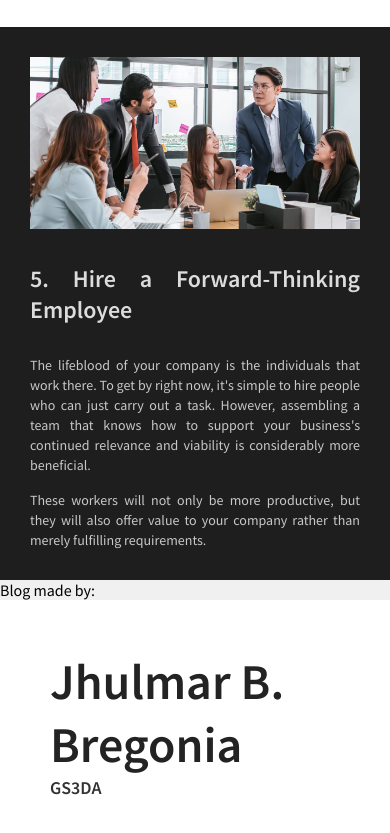
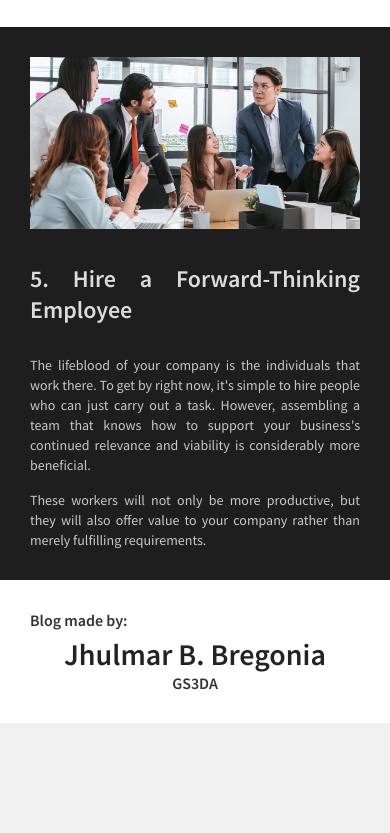
Before and after one commit to JhulmarBregonia-Storages/My-First-Blog, a plain HTML site: page index.html in a window 390 px wide. Shown: the part 2759-3592 px from the top of the page. After the commit the page ends 3482 px from the top, so only its background shows below. Drawn offline with Linux system fonts and the light colour scheme.

Commit message:
Update index.css

```diff
--- a/index.css
+++ b/index.css
@@ -62,36 +62,48 @@ p {
   background-color: rgb(30, 30, 30);
 }
 
-.blogMadeBy {
-  font-size: 18px;
-  font-weight: 600;
-  color: rgb(35, 35, 35);
-}
-
-.about {
+.footer {
   display: flex;
   flex-direction: column;
   padding: 50px;
   background-color: white;
 }
 
-.info-div {
+.about {
+  display: flex;
+  justify-content: center;
+}
+
+.info {
   display: flex;
   flex-direction: column;
   justify-content: center;
-  align-items: center;
+}
+
+.footer-title {
+  font-size: 18px;
+  color: rgb(50, 50, 50);
+  font-weight: 600;
+  margin-bottom: 10px;
+}
+
+.about-img {
+  width: 150px;
+  box-shadow: 5px 5px 5px rgba(0, 0, 0, 0.216);
 }
 
 .name {
+  font-size: 40px;
   font-weight: 600;
-  font-size: 50px;
+  margin: 0;
   color: rgb(35, 35, 35);
+  text-align: center;
 }
 
 .section {
   font-size: 18px;
-  font-weight: 600;
   color: rgb(50, 50, 50);
+  text-align: center;
 }
 
 /* Responsive Design */
@@ -111,8 +123,22 @@ p {
   }
 
   .container,
-  .container-alt {
+  .container-alt,
+  .footer {
     padding: 30px;
+  }
+
+  .footer-title {
+    font-size: 16px;
+    margin-bottom: 5px;
+  }
+
+  .name {
+    font-size: 30px;
+  }
+
+  .section {
+    font-size: 16px;
   }
 }
 
@@ -131,7 +157,8 @@ p {
   }
 
   .container,
-  .container-alt {
+  .container-alt,
+  .footer {
     padding: 40px;
   }
 }
@@ -151,7 +178,8 @@ p {
   }
 
   .container,
-  .container-alt {
+  .container-alt,
+  .footer {
     padding: 45px;
   }
 }
@@ -166,7 +194,8 @@ p {
   }
 
   .container,
-  .container-alt {
+  .container-alt,
+  .footer {
     padding: 45px;
   }
 }
```
